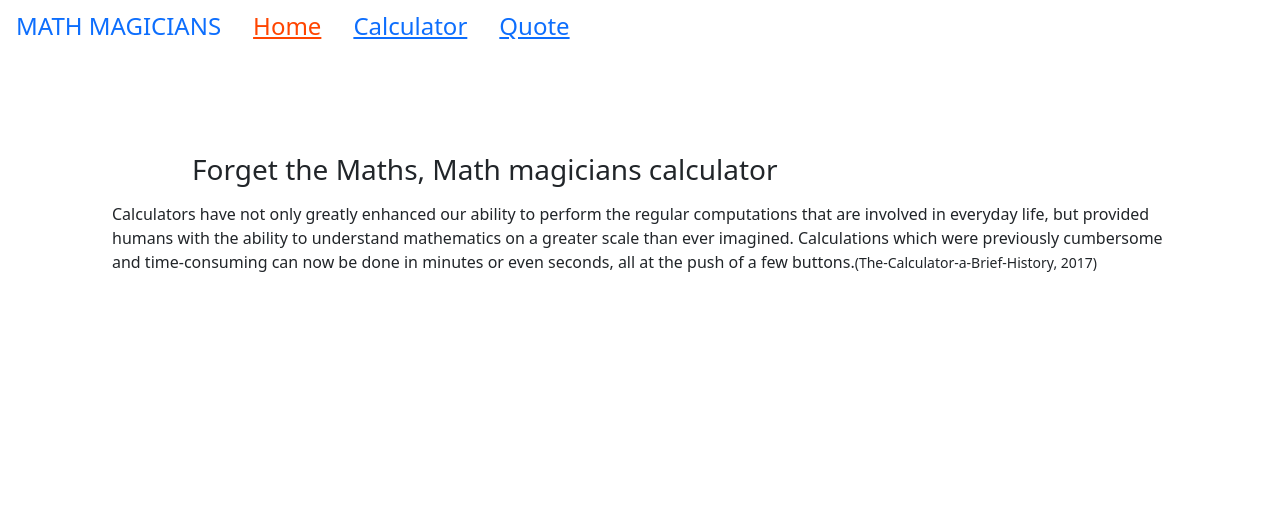
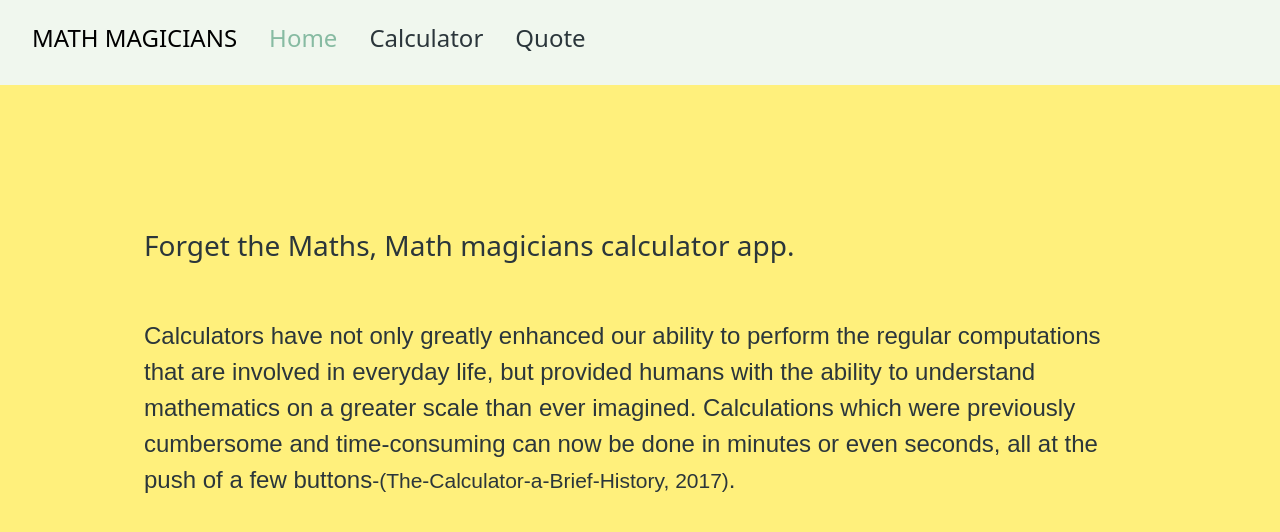
Before and after one commit to Rocio01/math-magicians-app, a React (Create React App) app: page /home in a window 1280 px wide. Shown: the top 532 px of the page. Built offline with nearby package versions, Linux system fonts and the light colour scheme.

Commit message:
Add style

```diff
--- a/src/App.css
+++ b/src/App.css
@@ -13,13 +13,17 @@
   text-align: right;
 }
 
-.App {
-  position: absolute;
-  left: 30%;
-  top: 10%;
-  font: 1em sans-serif;
+body {
+  background-color: #fff07c;
+  color: #2b363b;
 }
 
+ul {
+  background-color: #f0f7ee;
+}
+.title {
+  color: black;
+}
 .operators {
   background-color: rgb(255, 145, 71);
 }
@@ -29,6 +33,18 @@ button {
 }
 
 .active-link {
-  color: orangered;
-  text-decoration: underline;
+  color: #87bba2;
 }
+a {
+  text-decoration: none;
+  color: #2b363b;
+}
+a:hover,
+.title:hover {
+  color: #80783e;
+}
+
+p {
+  font: 1.5em sans-serif;
+  line-height: 1.5;
+}
--- a/src/App.js
+++ b/src/App.js
@@ -8,11 +8,11 @@ import Navbar from './components/Navbar';
 
 export default function App() {
   return (
-    <>
+    <div className="principal">
       <Navbar />
       <Switch>
         <Route exact path="/">
-          <div className="App ">
+          <div className="App p-5 m-5">
             <Calculator />
           </div>
         </Route>
@@ -23,6 +23,6 @@ export default function App() {
           <Quote />
         </Route>
       </Switch>
-    </>
+    </div>
   );
 }
--- a/src/components/Calculator.js
+++ b/src/components/Calculator.js
@@ -8,6 +8,9 @@ const Calculator = () => {
     setState(calculate(state, e.target.innerText));
   };
   return (
+    <div className="row">
+      <h2 className="p-2 col-4"> lets do a little math!</h2>
+      <div className="col">
         <div className="calculator row align-items-center">
           <div className="result float-right">
             <p className="py-3">
@@ -44,6 +47,8 @@ const Calculator = () => {
 
           </div>
         </div>
+      </div>
+    </div>
   );
 };
 export default Calculator;
--- a/src/components/Navbar.js
+++ b/src/components/Navbar.js
@@ -20,7 +20,7 @@ const Navbar = () => {
     },
   ];
   return (
-    <ul className="nav md-tabs light-blue lighten-1 mx-0 mb-0 mt-1 nav">
+    <ul className="nav p-3">
       <li className="nav-item">
         <h4 className="nav-link title">
           MATH MAGICIANS
--- a/src/pages/Home.js
+++ b/src/pages/Home.js
@@ -2,15 +2,16 @@ import React from 'react';
 
 const Home = () => (
   <div className="p-5 m-5">
-    <h3 className="px-5 mx-5">Forget the Maths, Math magicians calculator</h3>
-    <p className="p-2 m-2">
+    <h3 className="px-5 py-5">Forget the Maths, Math magicians calculator app.</h3>
+    <p className=" px-5">
       Calculators have not only greatly enhanced our ability to perform the
       regular computations that are involved in everyday life, but provided humans
       with the ability to understand mathematics on a greater scale than ever imagined.
       Calculations which were previously cumbersome and time-consuming can now be done
       in minutes or even seconds,
-      all at the push of a few buttons.
-      <small>(The-Calculator-a-Brief-History, 2017)</small>
+      all at the push of a few buttons
+      <small>-(The-Calculator-a-Brief-History, 2017)</small>
+      .
     </p>
   </div>
 
--- a/src/pages/Quote.js
+++ b/src/pages/Quote.js
@@ -6,7 +6,7 @@ const Quote = () => (
     <p className="p-5 m-5">
       If I were again beginning my studies, I would follow the advice of
       Plato and start with mathematics.
-      <small> Galileo Galilei </small>
+      <small> -Galileo Galilei </small>
     </p>
   </div>
 );
```
Also changed, not shown: public/index.html (+0 -23 lines). Lines whose indentation alone changed are shown as unchanged.
